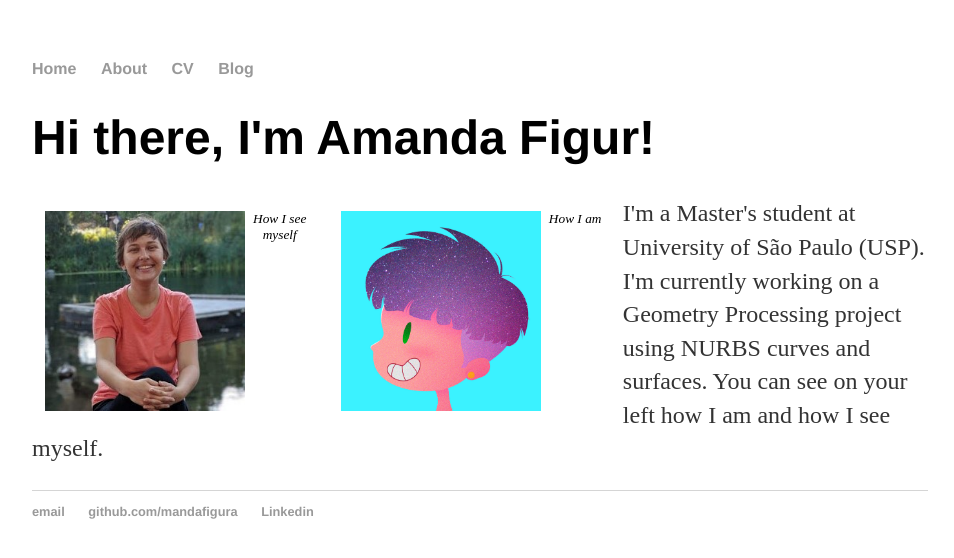
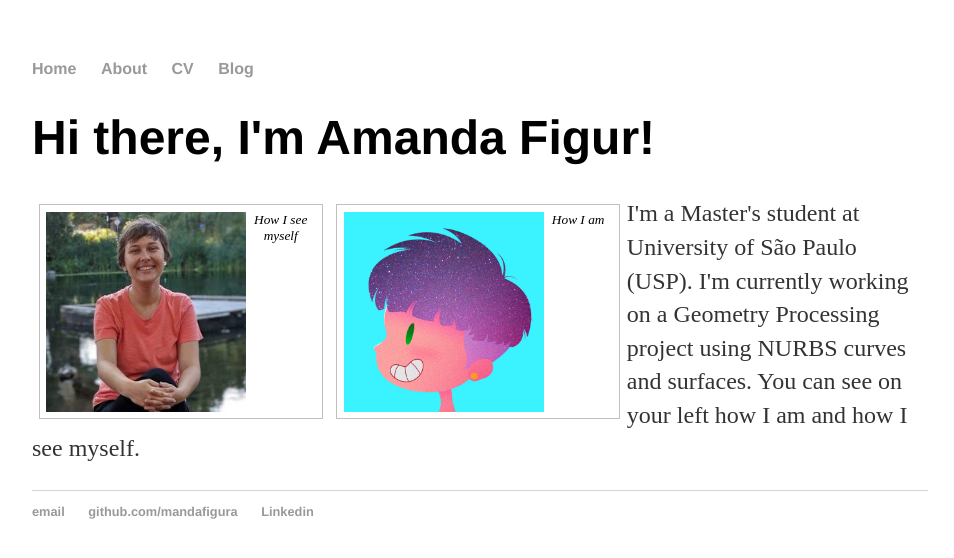
Before and after one commit to mandafigura/mandafigura.github.io, a Jekyll site: the page built from index.html, in a window 1280 px wide. Shown: the top 558 px of the page, without its empty margins (160-1114 px from the left). Built offline with Jekyll 4.4.1, drawn with Linux system fonts in a browser that asks for light colours.

Commit message:
Update main.css

```diff
--- a/css/main.css
+++ b/css/main.css
@@ -52,6 +52,7 @@ figure {
   margin: 0.5em;
   padding: 0.5em;
   min-width: 150px;
+  border: thin silver solid
 }
 
 figcaption {
```
